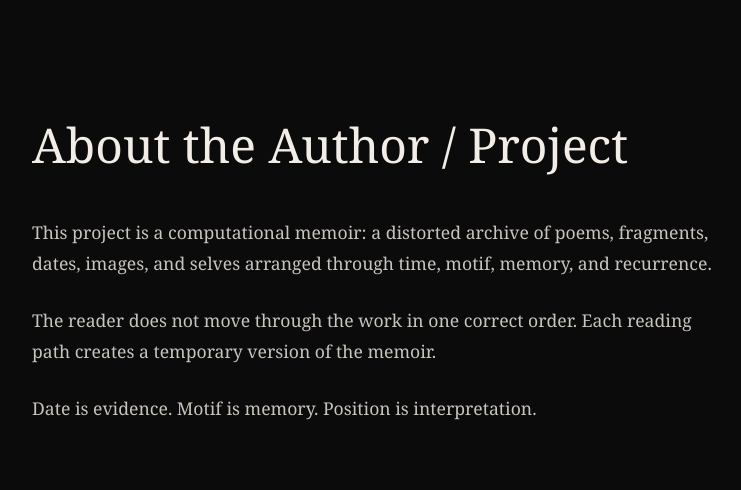
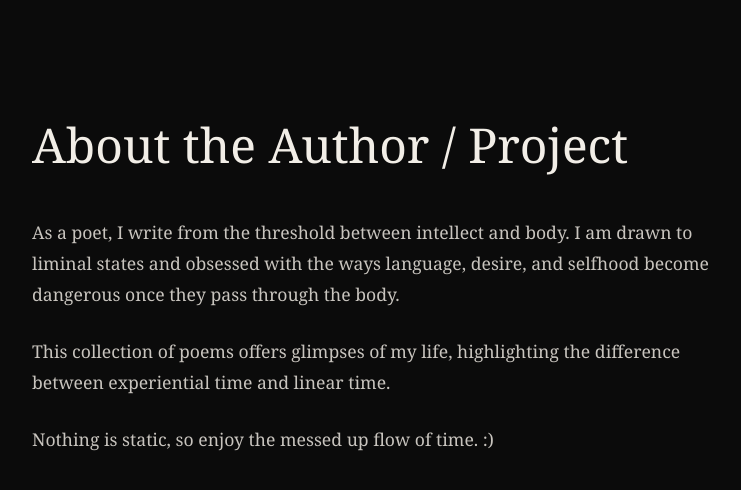
Before and after one commit to jasperc91207/MessedUpFlowofTime, a Flask app: page /about in a window 1280 px wide. Shown: the part 54-544 px from the top of the page, without its empty margins (268-1009 px from the left). Run offline with Flask 3, Linux system fonts and the light colour scheme.

Commit message:
Update about.html

```diff
--- a/templates/about.html
+++ b/templates/about.html
@@ -16,16 +16,16 @@
   <main class="about-container">
     <h1>About the Author / Project</h1>
     <p>
-      This project is a computational memoir: a distorted archive of poems,
-      fragments, dates, images, and selves arranged through time, motif,
-      memory, and recurrence.
+      As a poet, I write from the threshold between intellect and body.
+     I am drawn to liminal states and obsessed with the ways language, desire,
+      and selfhood become dangerous once they pass through the body.
     </p>
     <p>
-      The reader does not move through the work in one correct order. Each
-      reading path creates a temporary version of the memoir.
+      This collection of poems offers glimpses of my life, highlighting the
+      difference between experiential time and linear time.
     </p>
     <p>
-      Date is evidence. Motif is memory. Position is interpretation.
+      Nothing is static, so enjoy the messed up flow of time. :)
     </p>
   </main>
 
```
